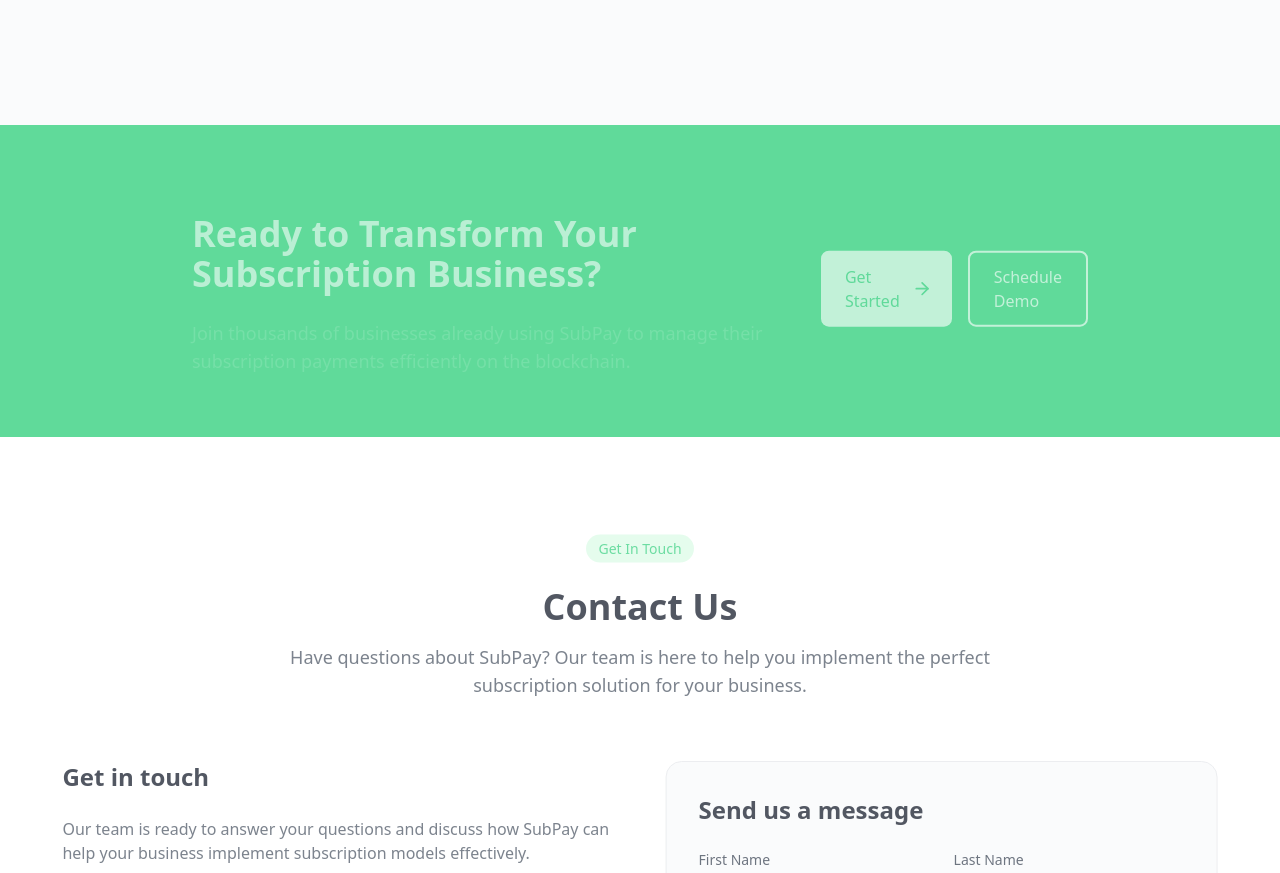
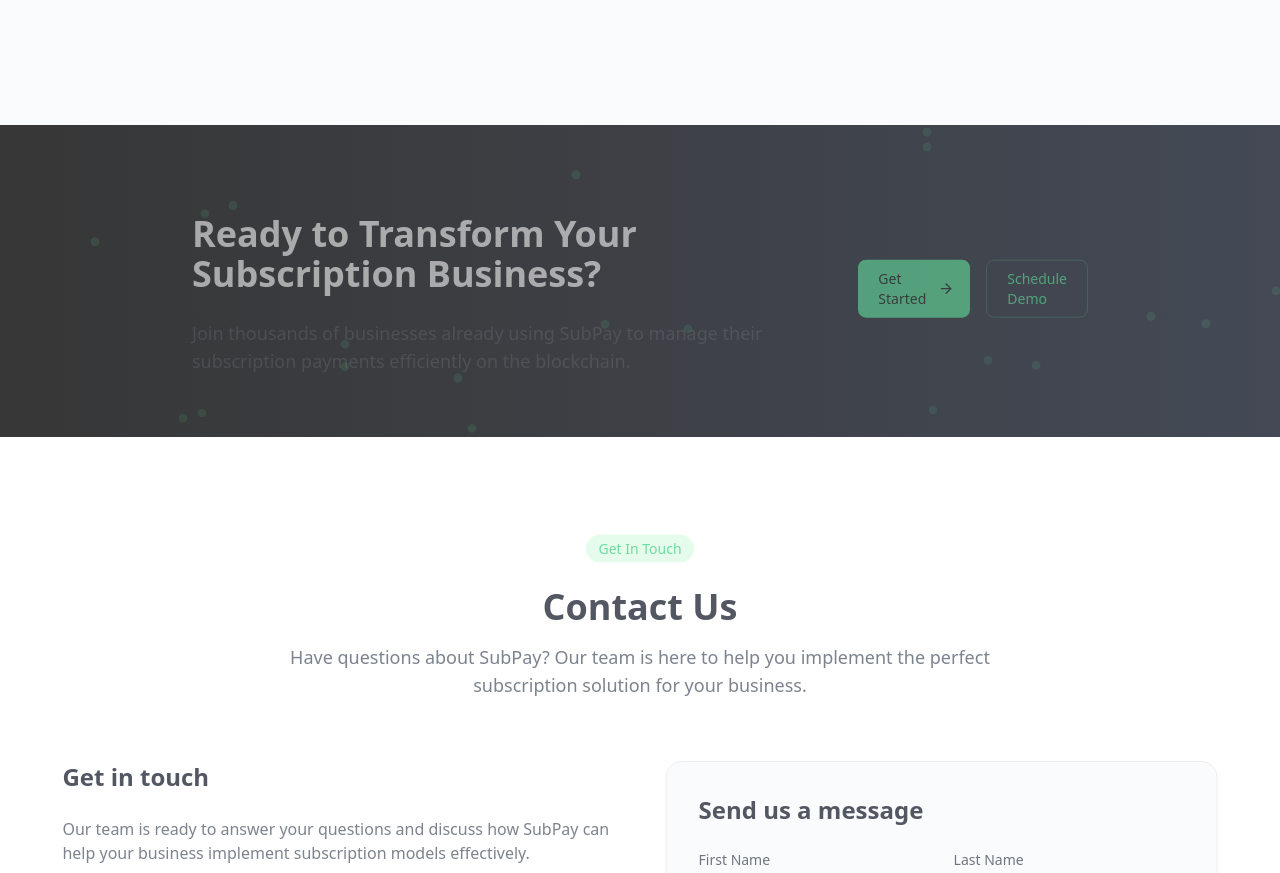
Before and after one commit to Kanasjnr/Subpay, a Next.js app in the folder packages/react-app/: page / in a window 1280 px wide. Shown: the part 5020-5893 px from the top of the page. Built offline with nearby package versions, Linux system fonts and the light colour scheme.

Commit message:
feautures

```diff
--- a/packages/react-app/components/sections/CTA.tsx
+++ b/packages/react-app/components/sections/CTA.tsx
@@ -1,12 +1,36 @@
-"use client"
+'use client';
 
-import { motion } from "framer-motion"
-import { ArrowRight } from "lucide-react"
+import { motion } from 'framer-motion';
+import { ArrowRight } from 'lucide-react';
 
 export default function CTA() {
   return (
-    <section className="py-20 bg-forest">
-      <div className="container mx-auto px-4 sm:px-6 lg:px-8">
+    <section className="py-20 bg-gradient-to-r from-black to-gray-900 relative overflow-hidden">
+      {/* Animated background elements */}
+      <div className="absolute inset-0">
+        {[...Array(20)].map((_, i) => (
+          <motion.div
+            key={i}
+            className="absolute w-2 h-2 rounded-full bg-[#35D07F]/30"
+            style={{
+              top: `${Math.random() * 100}%`,
+              left: `${Math.random() * 100}%`,
+            }}
+            animate={{
+              y: [0, Math.random() * 100 - 50],
+              opacity: [0.3, 0.7, 0.3],
+              scale: [1, 1.5, 1],
+            }}
+            transition={{
+              duration: 5 + Math.random() * 5,
+              repeat: Number.POSITIVE_INFINITY,
+              repeatType: 'reverse',
+            }}
+          />
+        ))}
+      </div>
+
+      <div className="container mx-auto px-4 sm:px-6 lg:px-8 relative z-10">
         <div className="max-w-4xl mx-auto">
           <div className="flex flex-col md:flex-row md:items-center md:justify-between">
             <motion.div
@@ -26,14 +50,14 @@
                 Ready to Transform Your Subscription Business?
               </motion.h2>
               <motion.p
-                className="text-lg text-green-100"
+                className="text-lg text-gray-400"
                 initial={{ opacity: 0, y: 20 }}
                 whileInView={{ opacity: 1, y: 0 }}
                 viewport={{ once: true }}
                 transition={{ duration: 0.6, delay: 0.4 }}
               >
-                Join thousands of businesses already using SubPay to manage their subscription payments efficiently on
-                the blockchain.
+                Join thousands of businesses already using SubPay to manage
+                their subscription payments efficiently on the blockchain.
               </motion.p>
             </motion.div>
 
@@ -46,23 +70,33 @@
             >
               <motion.a
                 href="#get-started"
-                className="inline-flex items-center justify-center bg-white text-forest hover:bg-green-100 font-medium rounded-lg px-6 py-3 transition-colors"
-                whileHover={{ scale: 1.05, x: 5 }}
+                className="inline-flex items-center justify-center bg-[#35D07F] text-black font-medium text-sm rounded-lg px-5 py-2 transition-colors"
+                whileHover={{
+                  scale: 1.05,
+                  x: 5,
+                  boxShadow: '0 0 20px rgba(53, 208, 127, 0.5)',
+                }}
                 whileTap={{ scale: 0.95 }}
               >
                 Get Started
                 <motion.span
                   initial={{ x: 0 }}
                   animate={{ x: [0, 5, 0] }}
-                  transition={{ duration: 1.5, repeat: Number.POSITIVE_INFINITY }}
+                  transition={{
+                    duration: 1.5,
+                    repeat: Number.POSITIVE_INFINITY,
+                  }}
                 >
-                  <ArrowRight className="ml-2 h-5 w-5" />
+                  <ArrowRight className="ml-2 h-4 w-4" />
                 </motion.span>
               </motion.a>
               <motion.a
                 href="#demo"
-                className="inline-flex items-center justify-center border-2 border-white text-white hover:bg-white/10 font-medium rounded-lg px-6 py-3 transition-colors"
-                whileHover={{ scale: 1.05 }}
+                className="inline-flex items-center justify-center border border-[#35D07F]/30 text-[#35D07F] hover:bg-[#35D07F]/10 font-medium text-sm rounded-lg px-5 py-2 transition-colors"
+                whileHover={{
+                  scale: 1.05,
+                  boxShadow: '0 0 20px rgba(53, 208, 127, 0.3)',
+                }}
                 whileTap={{ scale: 0.95 }}
               >
                 Schedule Demo
@@ -72,5 +106,5 @@
         </div>
       </div>
     </section>
-  )
+  );
 }
```
